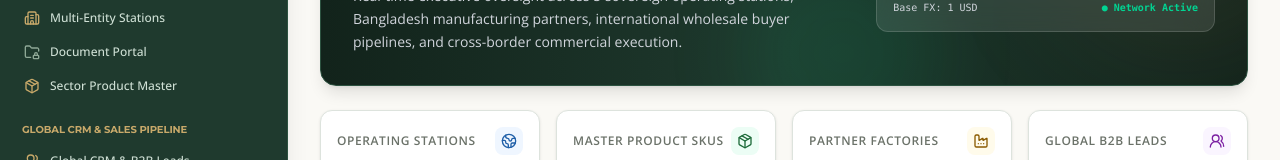
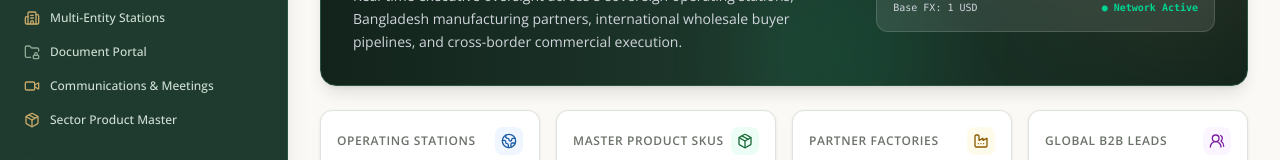
Before and after one commit to TuheenBD/ArielMC-ERP, a Next.js app: page / in a window 1280 px wide. Shown: the part 299-459 px from the top of the page. Built offline with nearby package versions, Linux system fonts and the light colour scheme; no server answers; the database is empty.

Commit message:
refactor(sidebar): move Communications & Meetings under Document Portal in Foundation Live section

```diff
--- a/src/components/Sidebar.tsx
+++ b/src/components/Sidebar.tsx
@@ -119,6 +119,13 @@ export const Sidebar: React.FC<SidebarProps> = ({
           phase: 'Statutory Hub',
         },
         {
+          id: 'COMMUNICATIONS' as ActiveTab,
+          label: 'Communications & Meetings',
+          icon: Video,
+          badge: 'Live Desks',
+          phase: 'Direct Hub',
+        },
+        {
           id: 'PRODUCTS' as ActiveTab,
           label: 'Sector Product Master',
           icon: Package,
@@ -180,13 +187,6 @@ export const Sidebar: React.FC<SidebarProps> = ({
     {
       group: 'Commercial & Global Trade',
       items: [
-        {
-          id: 'COMMUNICATIONS' as ActiveTab,
-          label: 'Communications & Meetings',
-          icon: Video,
-          badge: 'Live Desks',
-          phase: 'Direct Hub',
-        },
         {
           id: 'LOGISTICS' as ActiveTab,
           label: 'Logistics & Export Docs',
```
